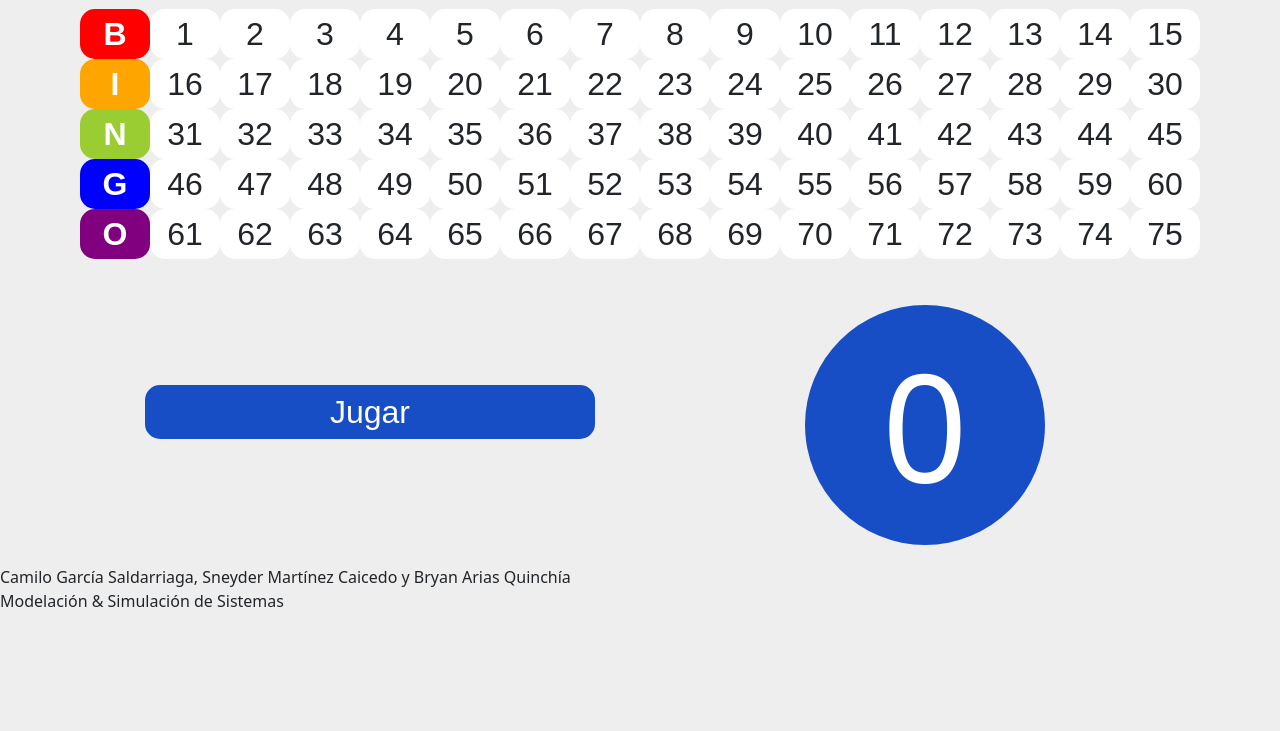
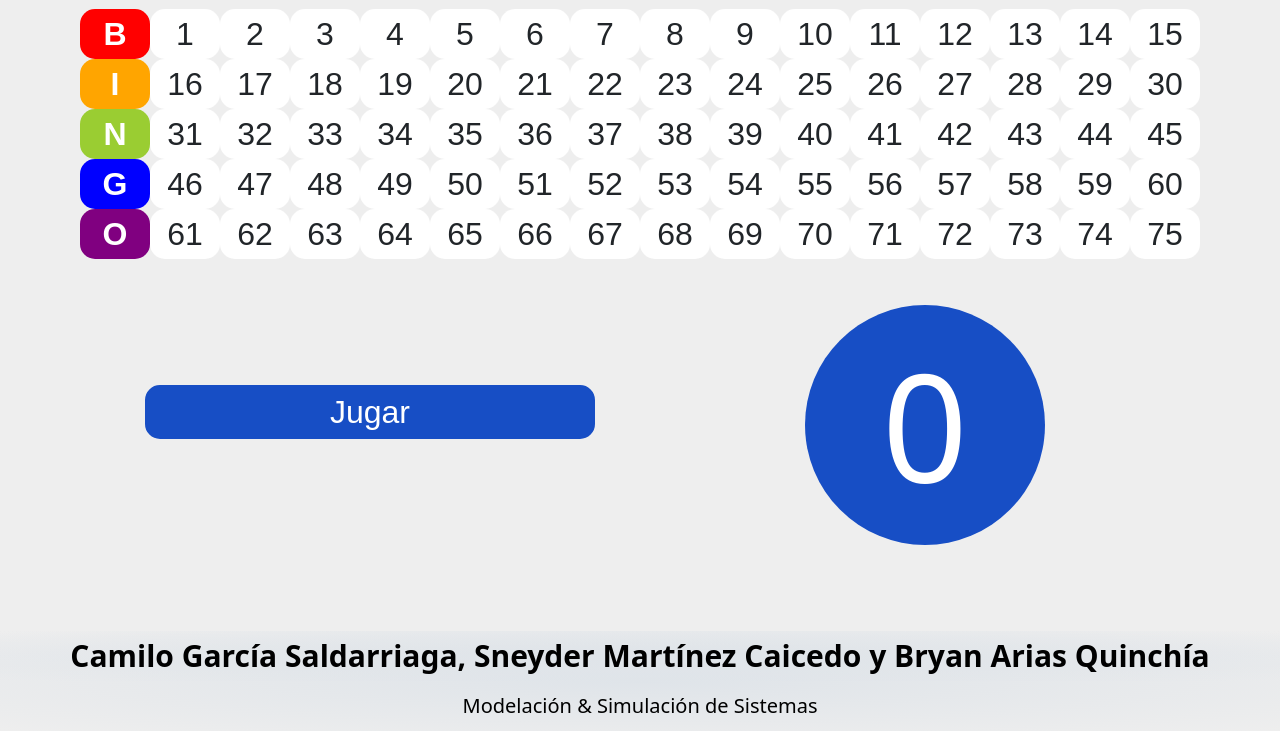
Before and after one commit to bryanariasq02/Bingo, a plain HTML site: page index.html in a window 1280 px wide. Shown: the part 69-800 px from the top of the page. Drawn offline with nearby package versions, Linux system fonts and the light colour scheme.

Commit message:
Fix: Bug display

```diff
--- a/index.html
+++ b/index.html
@@ -118,11 +118,12 @@
           </div>
         </div>
     </div>
-
+      <footer>
         <div>
           Camilo García Saldarriaga, Sneyder Martínez Caicedo y Bryan Arias Quinchía <br>
         </div>
         Modelación & Simulación de Sistemas
+      </footer>
 
     <script src="js/app.js"></script>
 </body>
--- a/style/main.css
+++ b/style/main.css
@@ -108,9 +108,9 @@ button:hover{
 }
 
 footer {
-    height:70px;
+    /* height:70px; */
     line-height:50px;
-    background: radial-gradient(#dee2e6, transparent);
+    background: radial-gradient(#dfe4e9, transparent);
     color: black;
     font-size: 20px;
     text-align: center;
@@ -121,6 +121,7 @@ footer {
 }
 
 footer > div {
-    font-weight: bolder;
+    font-weight: 550;
     font-size: 30px;
+    background: radial-gradient(#dfe4e9, transparent);
 }
```
